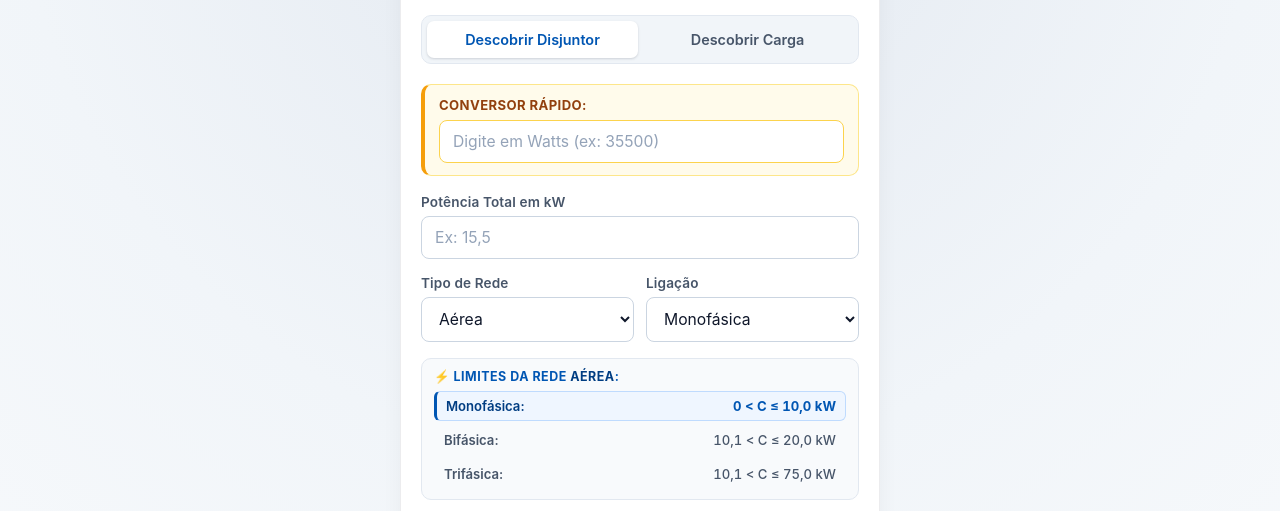
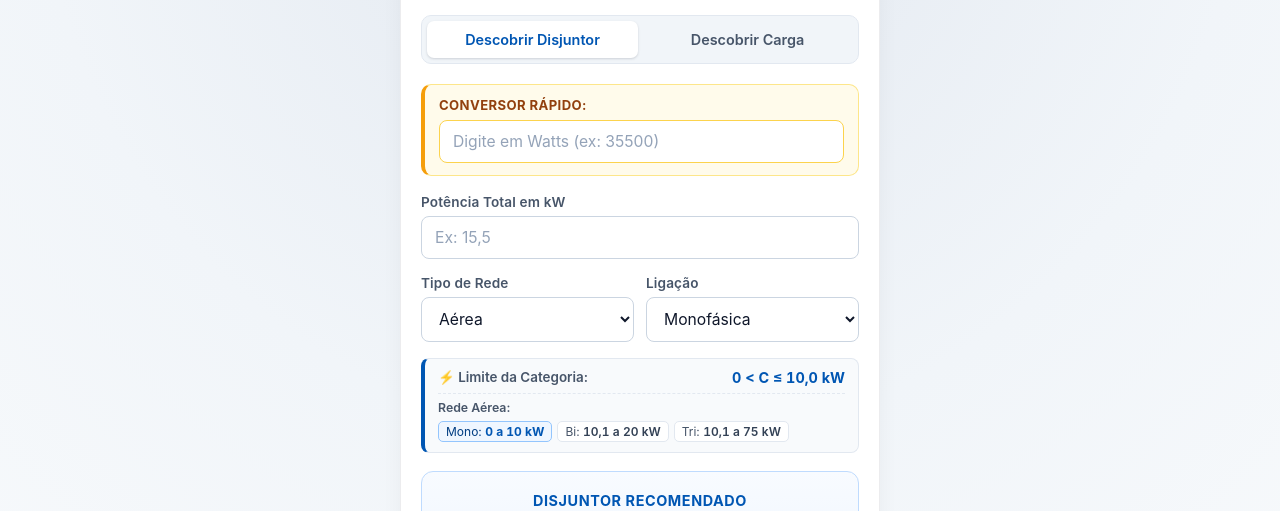
Before and after one commit to alyssonlcss/DJCarga, a plain HTML site: page index.html in a window 1280 px wide. Shown: the part 154-665 px from the top of the page. Drawn offline with Linux system fonts and the light colour scheme.

Commit message:
feat(ui): integra limite da categoria com quebra dinamica de ligacoes no estilo original

```diff
--- a/app.js
+++ b/app.js
@@ -78,21 +78,28 @@ function atualizarBadgeLimites1() {
   const limites = LIMITES_NORMATIVOS[rede];
   if (!limites) return;
 
+  // Atualiza o Limite da Categoria selecionada
+  const limitText1 = document.getElementById('limitText1');
+  if (limitText1 && limites[ligacao]) {
+    limitText1.innerText = limites[ligacao].label;
+  }
+
+  // Atualiza os limites individuais de cada ligação
   const valMono = document.getElementById('valMono1');
   const valBi = document.getElementById('valBi1');
   const valTri = document.getElementById('valTri1');
 
-  if (valMono) valMono.innerText = limites.monofasica.label;
-  if (valBi) valBi.innerText = limites.bifasica.label;
-  if (valTri) valTri.innerText = limites.trifasica.label;
+  if (valMono) valMono.innerText = rede === 'aerea' ? '0 a 10 kW' : '0 a 16 kW';
+  if (valBi) valBi.innerText = '10,1 a 20 kW';
+  if (valTri) valTri.innerText = rede === 'aerea' ? '10,1 a 75 kW' : '16,1 a 100 kW';
 
-  const rowMono = document.getElementById('rowMono1');
-  const rowBi = document.getElementById('rowBi1');
-  const rowTri = document.getElementById('rowTri1');
+  const subMono = document.getElementById('subMono1');
+  const subBi = document.getElementById('subBi1');
+  const subTri = document.getElementById('subTri1');
 
-  rowMono?.classList.toggle('active', ligacao === 'monofasica');
-  rowBi?.classList.toggle('active', ligacao === 'bifasica');
-  rowTri?.classList.toggle('active', ligacao === 'trifasica');
+  subMono?.classList.toggle('active', ligacao === 'monofasica');
+  subBi?.classList.toggle('active', ligacao === 'bifasica');
+  subTri?.classList.toggle('active', ligacao === 'trifasica');
 }
 
 // Atualiza os disjuntores de cada tipo de rede e ligação na Aba 2
@@ -108,23 +115,28 @@ function atualizarBadgeLimites2() {
   const limites = LIMITES_NORMATIVOS[rede];
   if (!limites) return;
 
+  // Atualiza os disjuntores da Categoria selecionada
+  const limitText2 = document.getElementById('limitText2');
+  if (limitText2 && limites[ligacao]) {
+    limitText2.innerText = limites[ligacao].disjuntores.map(d => `${d}A`).join(', ');
+  }
+
+  // Atualiza os disjuntores individuais de cada ligação
   const valMono = document.getElementById('valMono2');
   const valBi = document.getElementById('valBi2');
   const valTri = document.getElementById('valTri2');
 
-  if (valMono) valMono.innerText = limites.monofasica.disjuntores.map(d => `${d}A`).join(', ');
-  if (valBi) valBi.innerText = limites.bifasica.disjuntores.map(d => `${d}A`).join(', ');
-  if (valTri) {
-    valTri.innerText = rede === 'aerea' ? '25A a 100A' : '25A a 125A';
-  }
+  if (valMono) valMono.innerText = rede === 'aerea' ? '20 a 40A' : '20 a 63A';
+  if (valBi) valBi.innerText = '50A';
+  if (valTri) valTri.innerText = rede === 'aerea' ? '25 a 100A' : '25 a 125A';
 
-  const rowMono = document.getElementById('rowMono2');
-  const rowBi = document.getElementById('rowBi2');
-  const rowTri = document.getElementById('rowTri2');
+  const subMono = document.getElementById('subMono2');
+  const subBi = document.getElementById('subBi2');
+  const subTri = document.getElementById('subTri2');
 
-  rowMono?.classList.toggle('active', ligacao === 'monofasica');
-  rowBi?.classList.toggle('active', ligacao === 'bifasica');
-  rowTri?.classList.toggle('active', ligacao === 'trifasica');
+  subMono?.classList.toggle('active', ligacao === 'monofasica');
+  subBi?.classList.toggle('active', ligacao === 'bifasica');
+  subTri?.classList.toggle('active', ligacao === 'trifasica');
 }
 
 // Conversor Watts para kW (precisão de até 3 casas decimais: 1 kW = 1.000 W)
--- a/index.html
+++ b/index.html
@@ -66,23 +66,18 @@
                 </div>
             </div>
 
-            <!-- Limites por Tipo de Ligação da Rede Selecionada -->
-            <div class="network-limits" id="networkLimits1">
-                <div class="network-limits-title">
-                    <span>⚡ Limites da Rede <strong id="lblRede1">Aérea</strong>:</span>
+            <!-- Informações dinâmicas de limites no estilo clássico refinado -->
+            <div class="limits-info" id="limitsInfo1">
+                <div class="limits-main-row">
+                    <span class="limits-main-label">⚡ Limite da Categoria:</span>
+                    <strong class="limits-main-val" id="limitText1">0 < C ≤ 10,0 kW</strong>
                 </div>
-                <div class="limits-table">
-                    <div class="limit-row active" id="rowMono1">
-                        <span class="limit-name">Monofásica:</span>
-                        <span class="limit-range" id="valMono1">0 < C ≤ 10,0 kW</span>
-                    </div>
-                    <div class="limit-row" id="rowBi1">
-                        <span class="limit-name">Bifásica:</span>
-                        <span class="limit-range" id="valBi1">10,1 < C ≤ 20,0 kW</span>
-                    </div>
-                    <div class="limit-row" id="rowTri1">
-                        <span class="limit-name">Trifásica:</span>
-                        <span class="limit-range" id="valTri1">10,1 < C ≤ 75,0 kW</span>
+                <div class="limits-sub-row">
+                    <span class="sub-network-name">Rede <span id="lblRede1">Aérea</span>:</span>
+                    <div class="sub-pills">
+                        <span class="sub-pill active" id="subMono1">Mono: <strong id="valMono1">0 a 10 kW</strong></span>
+                        <span class="sub-pill" id="subBi1">Bi: <strong id="valBi1">10,1 a 20 kW</strong></span>
+                        <span class="sub-pill" id="subTri1">Tri: <strong id="valTri1">10,1 a 75 kW</strong></span>
                     </div>
                 </div>
             </div>
@@ -129,23 +124,18 @@
                 </div>
             </div>
 
-            <!-- Disjuntores por Tipo de Ligação da Rede Selecionada -->
-            <div class="network-limits" id="networkLimits2">
-                <div class="network-limits-title">
-                    <span>⚡ Disjuntores da Rede <strong id="lblRede2">Aérea</strong>:</span>
+            <!-- Disjuntores da Configuração no estilo clássico refinado -->
+            <div class="limits-info" id="limitsInfo2">
+                <div class="limits-main-row">
+                    <span class="limits-main-label">⚡ Disjuntores da Categoria:</span>
+                    <strong class="limits-main-val" id="limitText2">20A, 32A, 40A</strong>
                 </div>
-                <div class="limits-table">
-                    <div class="limit-row active" id="rowMono2">
-                        <span class="limit-name">Monofásica:</span>
-                        <span class="limit-range" id="valMono2">20A, 32A, 40A</span>
-                    </div>
-                    <div class="limit-row" id="rowBi2">
-                        <span class="limit-name">Bifásica:</span>
-                        <span class="limit-range" id="valBi2">50A</span>
-                    </div>
-                    <div class="limit-row" id="rowTri2">
-                        <span class="limit-name">Trifásica:</span>
-                        <span class="limit-range" id="valTri2">25A a 100A</span>
+                <div class="limits-sub-row">
+                    <span class="sub-network-name">Rede <span id="lblRede2">Aérea</span>:</span>
+                    <div class="sub-pills">
+                        <span class="sub-pill active" id="subMono2">Mono: <strong id="valMono2">20 a 40A</strong></span>
+                        <span class="sub-pill" id="subBi2">Bi: <strong id="valBi2">50A</strong></span>
+                        <span class="sub-pill" id="subTri2">Tri: <strong id="valTri2">25 a 100A</strong></span>
                     </div>
                 </div>
             </div>
--- a/style.css
+++ b/style.css
@@ -214,71 +214,90 @@ select:focus {
   box-shadow: 0 0 0 3px rgba(245, 158, 11, 0.18);
 }
 
-/* Informações dinâmicas de limites por tipo de rede e ligação */
-.network-limits {
+/* Informações dinâmicas de limites */
+.limits-info {
   background-color: #f8fafc;
   border: 1px solid var(--border-subtle);
-  border-radius: 10px;
-  padding: 10px 12px;
+  border-left: 4px solid var(--primary);
+  padding: 10px 13px;
+  border-radius: 8px;
   margin-top: 4px;
   margin-bottom: 18px;
+  display: flex;
+  flex-direction: column;
+  gap: 7px;
+  transition: all 0.2s ease;
 }
 
-.network-limits-title {
-  font-size: 0.78rem;
-  font-weight: 700;
-  text-transform: uppercase;
-  letter-spacing: 0.04em;
-  color: var(--primary);
-  margin-bottom: 7px;
+.limits-main-row {
   display: flex;
   justify-content: space-between;
   align-items: center;
+  flex-wrap: wrap;
+  gap: 6px;
+  font-size: 0.84rem;
 }
 
-.network-limits-title strong {
+.limits-main-label {
+  color: var(--text-muted);
+  font-weight: 600;
+}
+
+.limits-main-val {
+  color: var(--primary);
+  font-size: 0.9rem;
+  font-weight: 700;
+  font-variant-numeric: tabular-nums;
+}
+
+.limits-sub-row {
+  display: flex;
+  align-items: center;
+  justify-content: space-between;
+  gap: 6px;
+  border-top: 1px dashed #e2e8f0;
+  padding-top: 6px;
+  font-size: 0.77rem;
+  color: var(--text-light);
+  flex-wrap: wrap;
+}
+
+.sub-network-name {
+  font-weight: 600;
+  color: #475569;
+}
+
+.sub-pills {
+  display: flex;
+  gap: 5px;
+  flex-wrap: wrap;
+}
+
+.sub-pill {
+  background: #ffffff;
+  border: 1px solid var(--border-subtle);
+  padding: 2px 7px;
+  border-radius: 5px;
+  color: var(--text-muted);
+  font-size: 0.75rem;
+  transition: all 0.2s ease;
+}
+
+.sub-pill strong {
+  font-weight: 600;
+  color: #334155;
+  font-variant-numeric: tabular-nums;
+}
+
+.sub-pill.active {
+  background: #eff6ff;
+  border-color: #93c5fd;
   color: var(--primary-dark);
 }
 
-.limits-table {
-  display: flex;
-  flex-direction: column;
-  gap: 4px;
-}
-
-.limit-row {
-  display: flex;
-  justify-content: space-between;
-  align-items: center;
-  font-size: 0.82rem;
-  padding: 6px 9px;
-  border-radius: 6px;
-  background: transparent;
-  color: var(--text-muted);
-  border: 1px solid transparent;
-  transition: all 0.2s ease;
-}
-
-.limit-row.active {
-  background: #eff6ff;
-  border-color: #bfdbfe;
-  border-left: 3px solid var(--primary);
-  color: var(--primary-dark);
-  font-weight: 600;
-}
-
-.limit-row .limit-name {
-  font-weight: 600;
-}
-
-.limit-row .limit-range {
-  font-variant-numeric: tabular-nums;
-  font-weight: 500;
-}
-
-.limit-row.active .limit-range {
+.sub-pill.active strong {
+  color: var(--primary);
   font-weight: 700;
-  color: var(--primary);
 }
 
 /* Card de Resultado */
--- a/sw.js
+++ b/sw.js
@@ -1,9 +1,9 @@
 /**
  * Service Worker - DJ Carga
- * Versão 1.1.5 - Limites separados por tipo de rede e ligação
+ * Versão 1.1.6 - Limite da categoria com quebra dinâmica de ligações
  */
 
-const CACHE_NAME = 'djcarga-v1.1.5';
+const CACHE_NAME = 'djcarga-v1.1.6';
 
 const STATIC_ASSETS = [
   '/',
```
